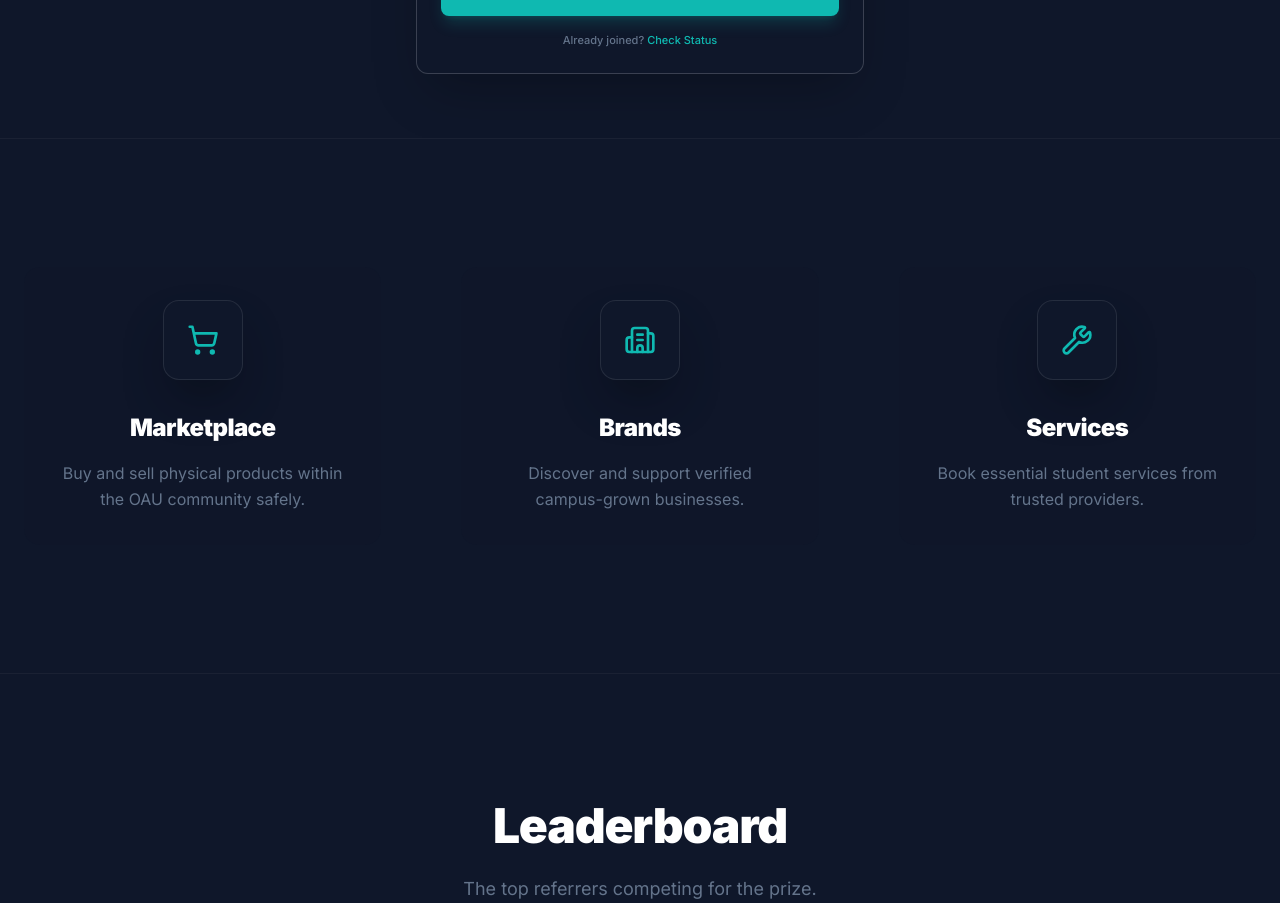
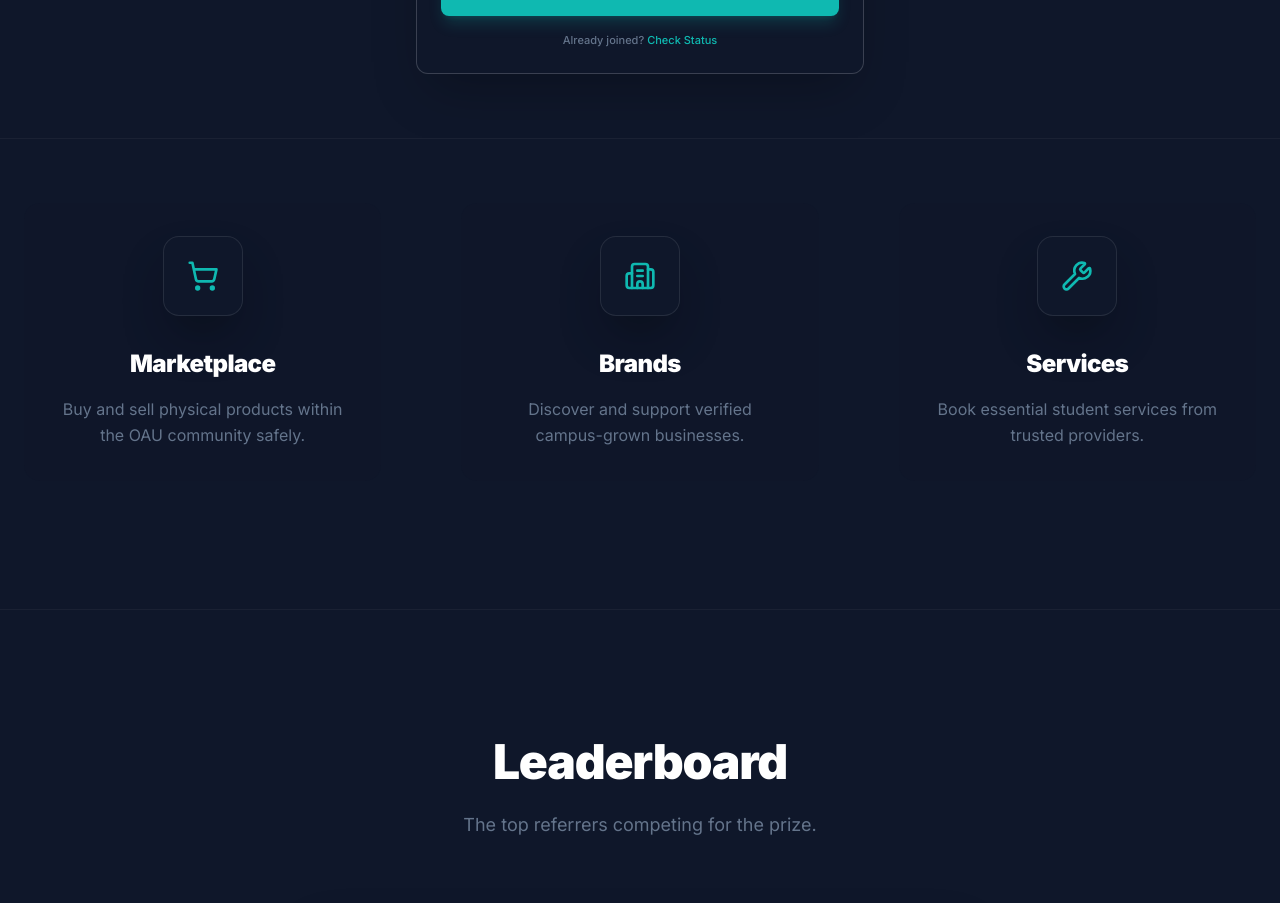
Before and after one commit to samkiell/Tarra, a Next.js app: page / in a window 1280 px wide. Shown: the part 1420-2323 px from the top of the page. Built offline with nearby package versions, Linux system fonts and the light colour scheme; no server answers; the database is empty; a web font is replaced by a local one.

Commit message:
feat: add Features component to display core platform pillars

```diff
--- a/src/components/Features.tsx
+++ b/src/components/Features.tsx
@@ -27,7 +27,7 @@ const Features: React.FC = () => {
   ];
 
   return (
-    <section className="py-20 sm:py-32 transition-colors border-t border-muted/5">
+    <section className="pt-10 pb-20 sm:pt-16 sm:pb-32 transition-colors border-t border-muted/5">
       <div className="container mx-auto px-6">
         <h2 className="sr-only">Our Core Features</h2>
         <div className="grid grid-cols-1 md:grid-cols-3 gap-12 md:gap-20">
```
